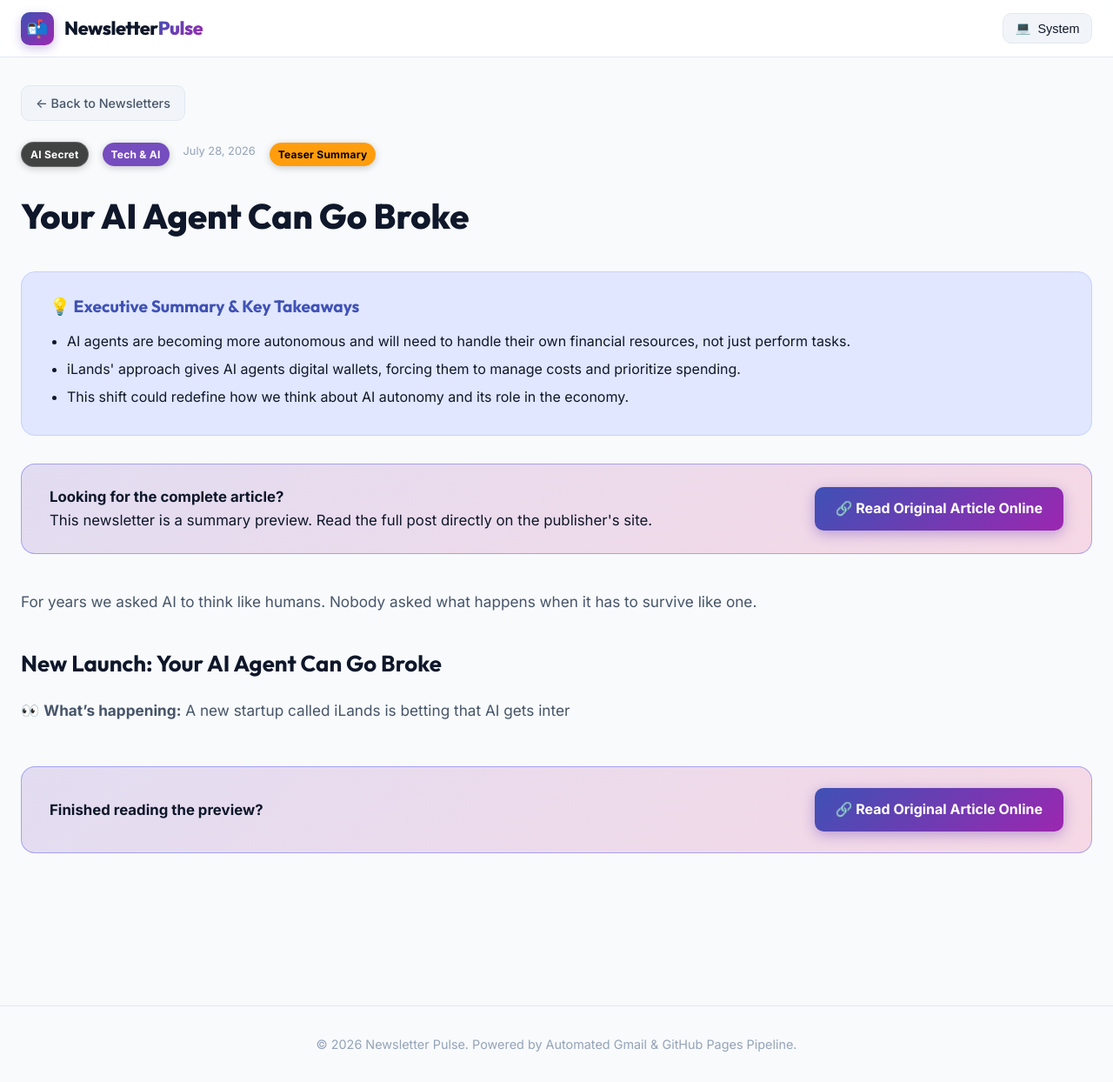
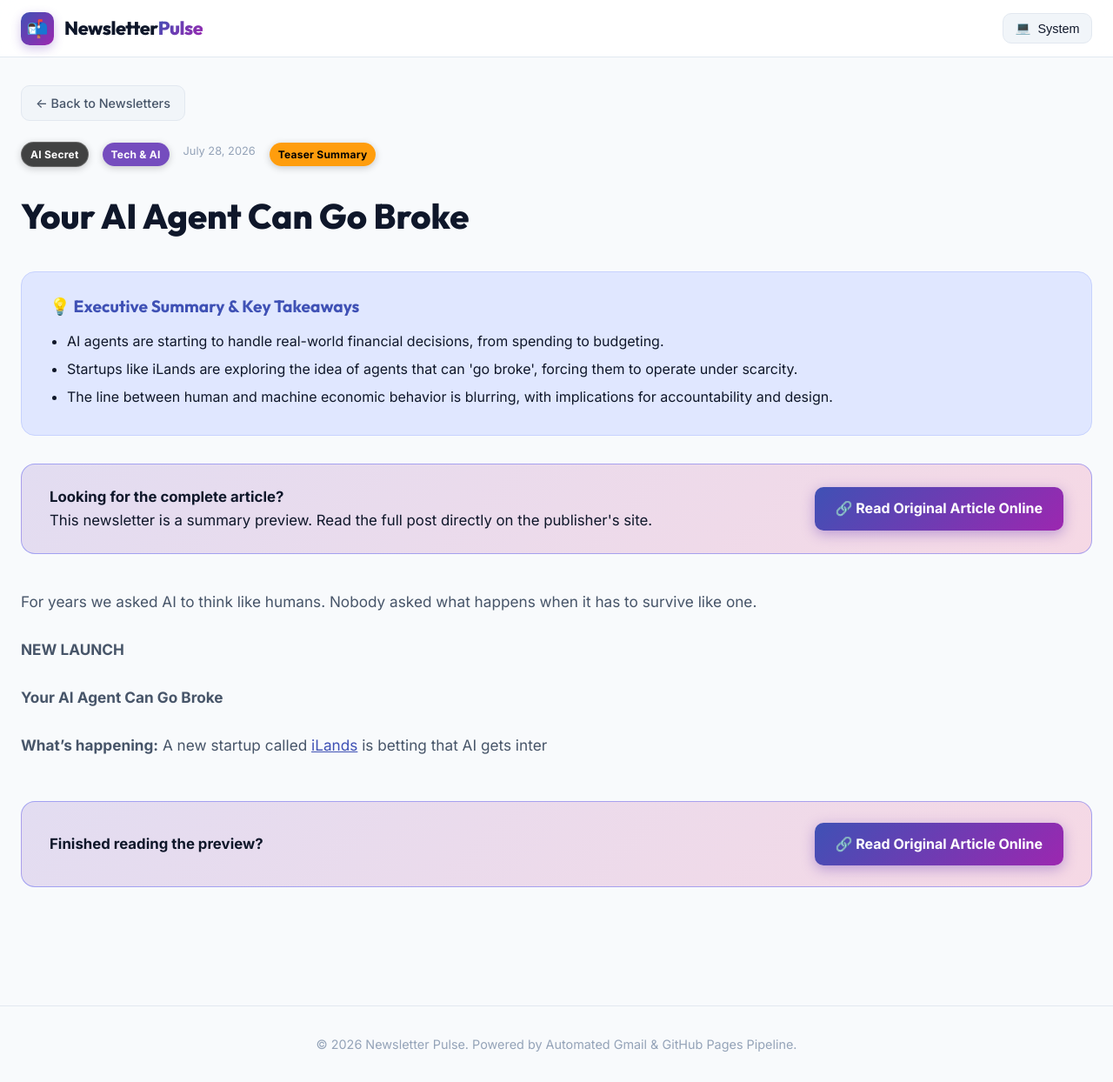
Before and after one commit to vampcoder/daily-newsletters, a Jekyll site: the page built from _posts/2026-07-28-your-ai-agent-can-go-broke.md, in a window 1280 px wide and 1244 px high. Shown: the whole window at 87% size. Built offline with Jekyll 4.4.1, drawn with Linux system fonts in a browser that asks for light colours.

Commit message:
Update newsletter: 🛎️ Your AI Agent Can Go Broke

```diff
--- a/_posts/2026-07-28-your-ai-agent-can-go-broke.md
+++ b/_posts/2026-07-28-your-ai-agent-can-go-broke.md
@@ -4,19 +4,21 @@ title: "Your AI Agent Can Go Broke"
 date: 2026-07-28 18:03:25 +0800
 source: "AI Secret"
 category: "Tech & AI"
-excerpt: "As AI agents move from chatbots to autonomous economic actors, they must manage their own budgets. A startup called iLands is pioneering the concept of AI agents with digital wallets, raising critical questions about survival, competition, and the future of AI autonomy."
+excerpt: "A new startup called iLands is betting that AI agents will soon have to survive like humans, including facing financial constraints. The piece explores what it means for AI systems to manage budgets, spend money, and potentially go broke, raising questions about the economics of autonomous agents."
 theme_gradient: "linear-gradient(135deg, #ff9800 0%, #f57c00 100%)"
 image: "https://d18e5vrcqydw4b.cloudfront.net/2026/01/AIS-banner-1.jpg"
 original_url: "https://aisecret.us/r/1c2e6697?m=0e4f1869-00e1-41fa-a8af-66cccb66085e"
 is_summary: true
 key_takeaways:
-  - "AI agents are becoming more autonomous and will need to handle their own financial resources, not just perform tasks."
-  - "iLands' approach gives AI agents digital wallets, forcing them to manage costs and prioritize spending."
-  - "This shift could redefine how we think about AI autonomy and its role in the economy."
+  - "AI agents are starting to handle real-world financial decisions, from spending to budgeting."
+  - "Startups like iLands are exploring the idea of agents that can 'go broke', forcing them to operate under scarcity."
+  - "The line between human and machine economic behavior is blurring, with implications for accountability and design."
 ---
 
 For years we asked AI to think like humans. Nobody asked what happens when it has to survive like one.
 
-## New Launch: Your AI Agent Can Go Broke
+**NEW LAUNCH**
 
-👀 **What's happening:** A new startup called iLands is betting that AI gets inter
+**Your AI Agent Can Go Broke**
+
+**What's happening:** A new startup called [iLands](https://aisecret.us/r/0df0ce78?m=0e4f1869-00e1-41fa-a8af-66cccb66085e) is betting that AI gets inter
```
